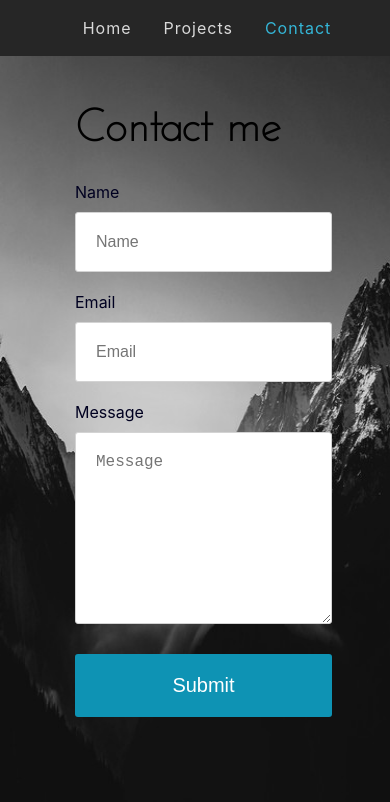
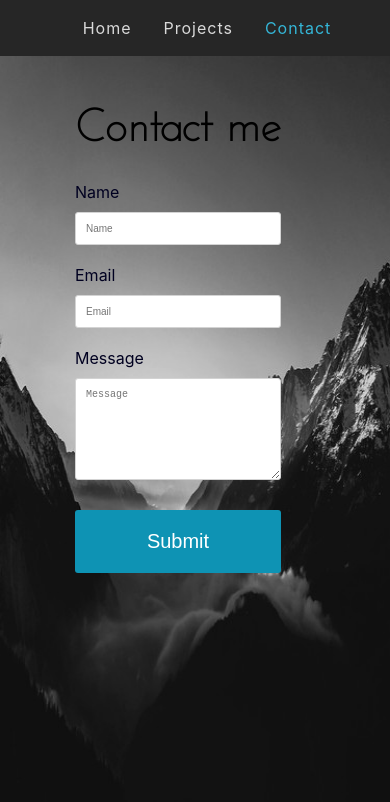
Before and after one commit to Cmatttt/portfolio, a React (Create React App) app: page /contact in a window 390 px wide. Shown: the top 802 px of the page. Built offline with nearby package versions, Linux system fonts and the light colour scheme.

Commit message:
Small formatting changes

```diff
--- a/src/styling/contact.css
+++ b/src/styling/contact.css
@@ -87,4 +87,16 @@ textarea:focus {
   .form > h1 {
     font-size: 45px;
   }
+
+  .form > input,
+  textarea {
+    padding: 10px;
+    font-size: 10px;
+  }
+
+  .form > textarea {
+    height: 80px;
+    max-width: 400px;
+    min-height: 80px;
+  }
 }
--- a/src/styling/homepage.css
+++ b/src/styling/homepage.css
@@ -125,4 +125,7 @@ a {
     font-weight: lighter;
     text-align: center;
   }
+  .buttonLocation {
+    padding-top: 200px;
+  }
 }
```
